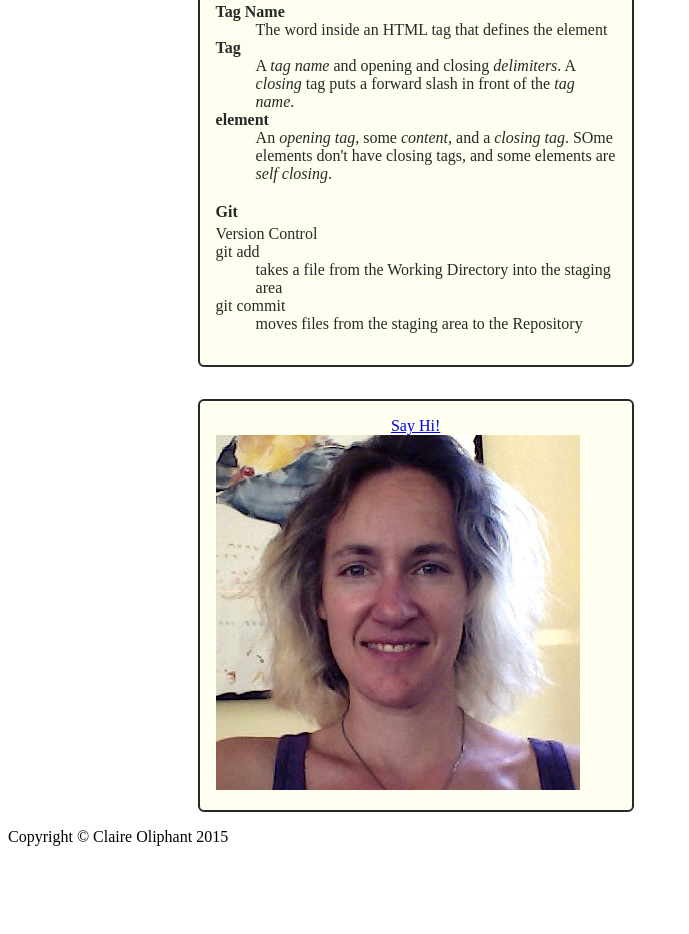
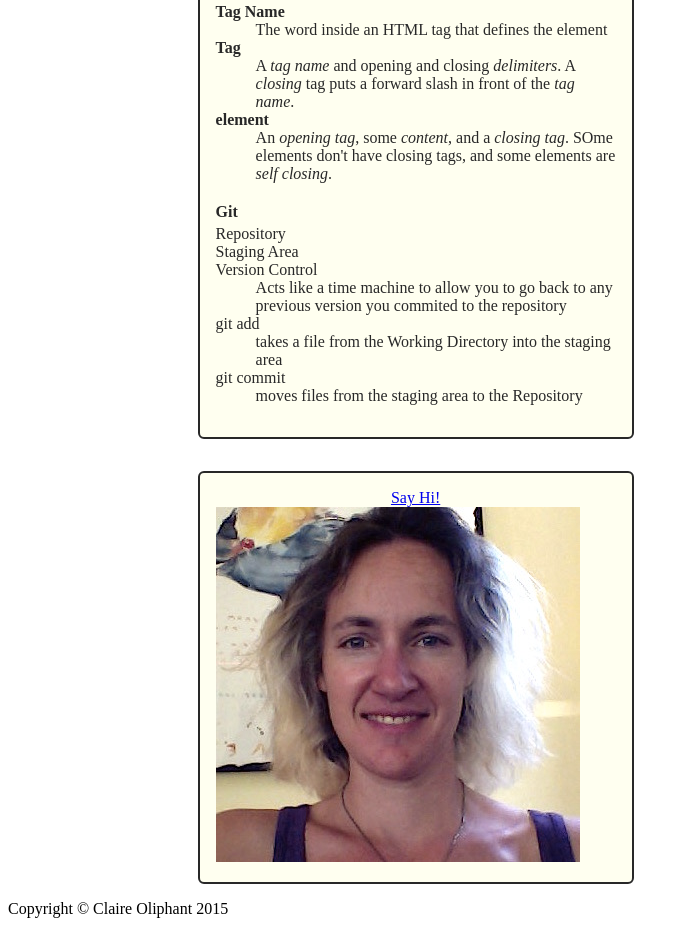
Before and after one commit to glassoliphant/ex1b, a plain HTML site: page index.html in a window 1280 px wide. Shown: the part 2377-3311 px from the top of the page, without its empty margins (0-689 px from the left). Before the commit the page ends 3239 px from the top, so only its background shows below. Drawn offline with Linux system fonts and the light colour scheme.

Commit message:
file to document project

```diff
--- a/index.html
+++ b/index.html
@@ -98,8 +98,12 @@
 				    </dl>
 				    <h3>Git</h3>
 				    <dl>
+				    	<dt>Repository</dt>
+				    		<dd></dd>
+				    	<dt>Staging Area</dt>
+				    		<dd></dd>
 				    	<dt>Version Control</dt>
-				    		<dd></dd>
+				    		<dd>Acts like a time machine to allow you to go back to any previous version you commited to the repository</dd>
 				    	<dt>git add</dt>
 				    		<dd>takes a file from the Working Directory into the staging area</dd>
 				    	<dt>git commit</dt>
```
Also changed, not shown: 1 other file.
